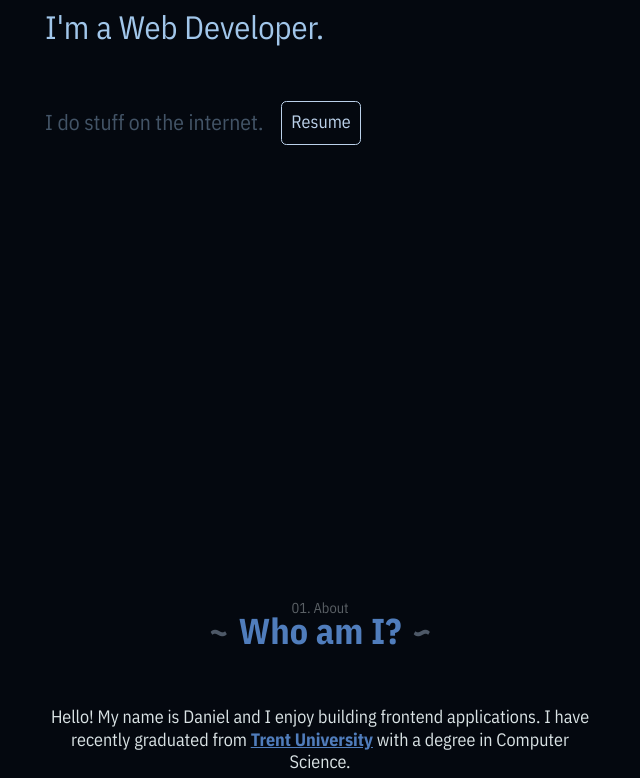
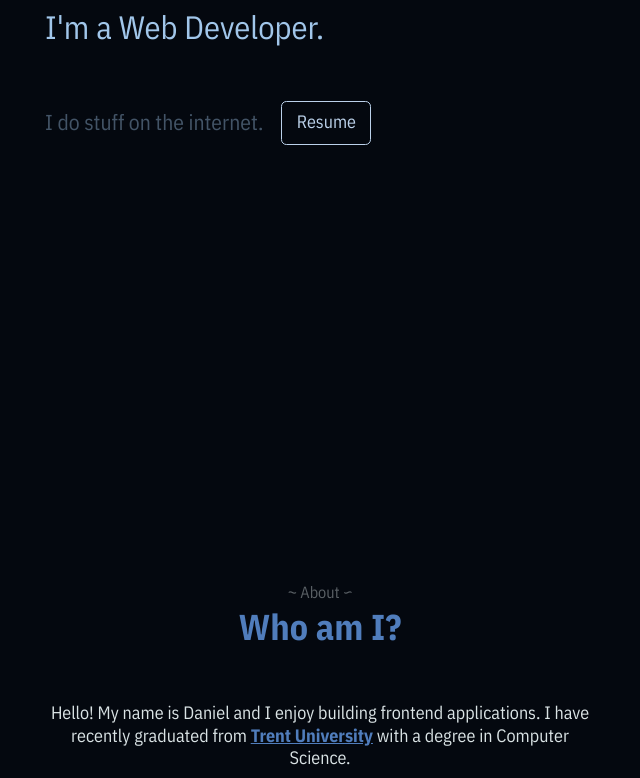
Before and after one commit to danielcj2/portfolio-v1, a React (Create React App) app: page / in a window 1280 px wide. Shown: the part 482-1260 px from the top of the page, without its empty margins (0-640 px from the left). Built offline with nearby package versions, Linux system fonts and the light colour scheme.

Commit message:
Added button styling and some minor touch-ups

```diff
--- a/package.json
+++ b/package.json
@@ -9,6 +9,7 @@
     "bootstrap": "^5.3.2",
     "react": "^18.2.0",
     "react-dom": "^18.2.0",
+    "react-icons": "^4.12.0",
     "web-vitals": "^2.1.4"
   },
   "devDependencies": {
--- a/src/App.css
+++ b/src/App.css
@@ -20,7 +20,7 @@ header{
 .header-component span{
   font-family: 'Teko', sans-serif;
   color: var(--platinum);
-  opacity: 0.6;
+  opacity: 0.5;
   height: 0.9rem;
 }
 
@@ -85,6 +85,8 @@ header{
 }
 
 .resume-btn, .contact-btn{
+  display: inline-block;
+  width: 90px;
   text-decoration: none;
   color: var(--columbia-blue);
   border: solid 0.1rem var(--columbia-blue);
@@ -92,13 +94,57 @@ header{
   padding: 0.3rem 0.5rem 0.5rem 0.5rem;
   margin-left: 1rem;
   cursor: pointer;
+  position: relative;
+  overflow: hidden;
+  background: transparent;
+  transition: all .35s;
+}
+
+.resume-btn::before, .resume-btn::after, .contact-btn::before, .contact-btn::after{
+  position: absolute;
+  content: "";
+  width: 100%;
+  height: 100%;
+  top: -100%;
+  left: 0;
+  background: var(--powder-blue);
+  z-index: -1;
+  transition: all .35s;
+}
+
+.resume-btn::before, .contact-btn::before{
+  opacity: 0.5;
+}
+
+.resume-btn::after, .contact-btn::after{
+  transition-delay: 0.2s;
+}
+
+.resume-btn:hover, .contact-btn:hover{
+  color: var(--glaucous);
+  color: var(--rich-black);
+  font-weight: 500;
+}
+
+.resume-btn:hover::before, .resume-btn:hover::after, .contact-btn:hover::before, .contact-btn:hover::after{
+  top: 0;
 }
 
 .section-heading{
   opacity: 0.4;
-  font-size: 0.8rem;
-  margin-bottom: -10px;
+  font-size: 0.9rem;
   user-select: none;
+}
+
+.section-heading::before, .section-heading::after{
+  display: inline-block;
+  padding: 0 3px;
+  font-size: 1rem;
+  content: "~";
+}
+
+.section-heading::after{
+  transform: scale(-1, 1);
 }
 
 .section>div>h2{
@@ -106,18 +152,6 @@ header{
   font-size: 2rem;
   font-weight: 700;
   margin-bottom: 3rem;
-}
-
-.section-title::before, .section-title::after{
-  display: inline-block;
-  padding: 0 10px;
-  content: "~";
-  color: var(--columbia-blue);
-  opacity: 0.4;
-}
-
-.section-title::after{
-  transform: scale(-1, 1);
 }
 
 .about>p{
@@ -165,37 +199,66 @@ header{
 
 .contact>label{
   margin-top: 2rem;
+  margin-bottom: 5px;
   font-size: 0.8rem;
-  color: var(--platinum);
-  opacity: 0.4;
+  color: var(--columbia-blue);
+  opacity: 0.8;
 }
 
 .contact>input, textarea{
   color: var(--platinum);
   background-color: var(--rich-black);
-  border: solid 0.1rem var(--black-blue);
-  border-radius: 0.3rem;
+  border: solid 0.1rem rgba(187,209,234, 0.3);
+  border-radius: 0.15rem;
   padding: 0.5rem;
   font-size: 0.9rem;
+  background-color: var(--black-blue);
   resize: none;
 }
 
 .contact>input:focus, textarea:focus{
-  outline: solid 0.15rem var(--light-red);
+  outline: solid 0.15rem var(--glaucous);
+  box-shadow: inset 0 0 20px rgba(0, 102, 255, 0.2), 0 0 20px rgba(0, 102, 255, 0.3);
 }
 
 .send-btn{
-  background-color: var(--columbia-blue);
-  border-radius: 0.2rem;
+  background-color: var(--powder-blue);
+  color: var(--black-blue);
+  border: solid 0.15rem rgba(0, 102, 255, 0.3);
+  border-radius: 0.15rem;
   margin-top: 2rem;
   font-weight: 500;
+  padding: 0.5rem 1.5rem;
+  position: relative;
+  z-index: 1;
+  overflow: hidden
+}
+
+.send-btn::after{
+  content: "";
+  background-color: var(--black-blue);
+  position: absolute;
+  z-index: -1;
+  display: block;
+  transition: all 0.5s ease;
+  left: -20%;
+  right: -20%;
+  bottom: 0;
+  top: 0;
+  transform: skewX(-45deg) scale(0, 1);
 }
 
 .send-btn:hover{
-  background-color: var(--rich-black);
-  border-color: var(--columbia-blue);
-  color: var(--columbia-blue);
+  color: var(--platinum);
+  letter-spacing: 1px;
+  transition: all 0.5s;
 }
+
+.send-btn:hover::after{
+  transition: all 0.5s ease-out;
+  transform: skewX(-45deg) scale(1, 1);
+}
+
 
 footer{
   margin: auto;
@@ -214,6 +277,11 @@ footer > *{
 
 .footer-nav>a{
   font-size: 0.85rem;
+  color: rgba(187,209,234, 0.5);
+}
+
+.footer-nav>a:hover{
+  color: var(--platinum);
 }
 
 .socials > *{
@@ -224,5 +292,6 @@ footer > *{
 .footer-c{
   color: var(--platinum);
   opacity: 0.2;
-  font-size: 0.7rem;
+  font-size: 0.75rem;
+  margin-bottom: 5px;
 }
--- a/src/components/About.js
+++ b/src/components/About.js
@@ -3,12 +3,12 @@ const About = () => {
   return (
     <div className="section d-flex justify-content-around align-items-center">
       <div className="about text-center">
-        <div className="section-heading">01. About</div>
+        <div className="section-heading">About</div>
         <h2 className="section-title">Who am I?</h2>
         <p>Hello! My name is Daniel and I enjoy building frontend applications. I have recently graduated from <a href="_blank">Trent University</a> with a degree in Computer Science.</p>
         <p>I'm generally always on the computer, whether it be hacking away at problems or nitpicking margin and padding measurements.</p>
         <p>Feel free to hit me up! I tend to respond fairly quick.</p>
-        <a href="_blank" className="contact-btn">Contact</a>
+        <a href="_blank" className="contact-btn text-center">Contact</a>
         <div className="highlighted-text">Self proclaimed gaming enthusiast and avid show watcher.</div>
       </div>
     </div>
--- a/src/components/Contact.js
+++ b/src/components/Contact.js
@@ -1,17 +1,20 @@
+import { BsSendFill } from "react-icons/bs";
 
 const Contact = () => {
   return (
     <div className="section d-flex justify-content-around align-items-center">
         <div className="contact d-flex flex-column">
-            <div className="section-heading text-center">04. Contact</div>
+            <div className="section-heading text-center">Contact</div>
             <h2 className="section-title text-center">Get In Touch</h2>
             <label htmlFor="name-textbox">NAME</label>
-            <input type="text" id="name-textbox" autoComplete="off" placeholder="..." />
+            <input type="text" id="name-textbox" autoComplete="off" />
             <label htmlFor="email-textbox">EMAIL</label>
-            <input type="text" id="email-textbox" autoComplete="off" placeholder="..." />
+            <input type="text" id="email-textbox" autoComplete="off" />
             <label htmlFor="message-textbox">MESSAGE</label>
-            <textarea id="message-textbox" rows="10" placeholder="..."></textarea>
-            <button className="send-btn btn">Hit me up</button>
+            <textarea id="message-textbox" rows="5"></textarea>
+            <div className="d-flex justify-content-end">
+              <button className="send-btn">Hit me up <BsSendFill /></button>
+            </div>
         </div>
     </div>
   )
--- a/src/components/Expertise.js
+++ b/src/components/Expertise.js
@@ -58,7 +58,7 @@ const Expertise = () => {
   return (
     <div className="section d-flex justify-content-around align-items-center">
         <div className="expertise text-center">
-            <div className="section-heading">02. Expertise</div>
+            <div className="section-heading">Expertise</div>
             <h2 className="section-title">Skills & Competencies</h2>
             <p>I've been doing web development for a little while now, and I'm continuously eager to learn more in this ever growing fast paced industry.</p>
             <div className="f-container">
--- a/src/components/Introduction.js
+++ b/src/components/Introduction.js
@@ -8,7 +8,7 @@ const Introduction = () => {
         <h2>I'm a Web Developer.</h2>
         <div className="d-flex align-items-center">
             <h3>I do stuff on the internet.</h3>
-            <a className="resume-btn" href="_blank" alt="resume">Resume</a>
+            <a className="resume-btn text-center" href="_blank" alt="resume">Resume</a>
         </div>
       </div>
     </div>
--- a/src/components/Projects.js
+++ b/src/components/Projects.js
@@ -3,7 +3,7 @@ const Projects = () => {
   return (
     <div className="section d-flex justify-content-around align-items-center">
         <div className="projects text-center">
-            <div className="section-heading">03. Projects</div>
+            <div className="section-heading">Projects</div>
             <h2 className="section-title">Some Things I've Built</h2>
         </div>
     </div>
```
Also changed, not shown: 1 other file (tests, documents, lock files or other folders).
